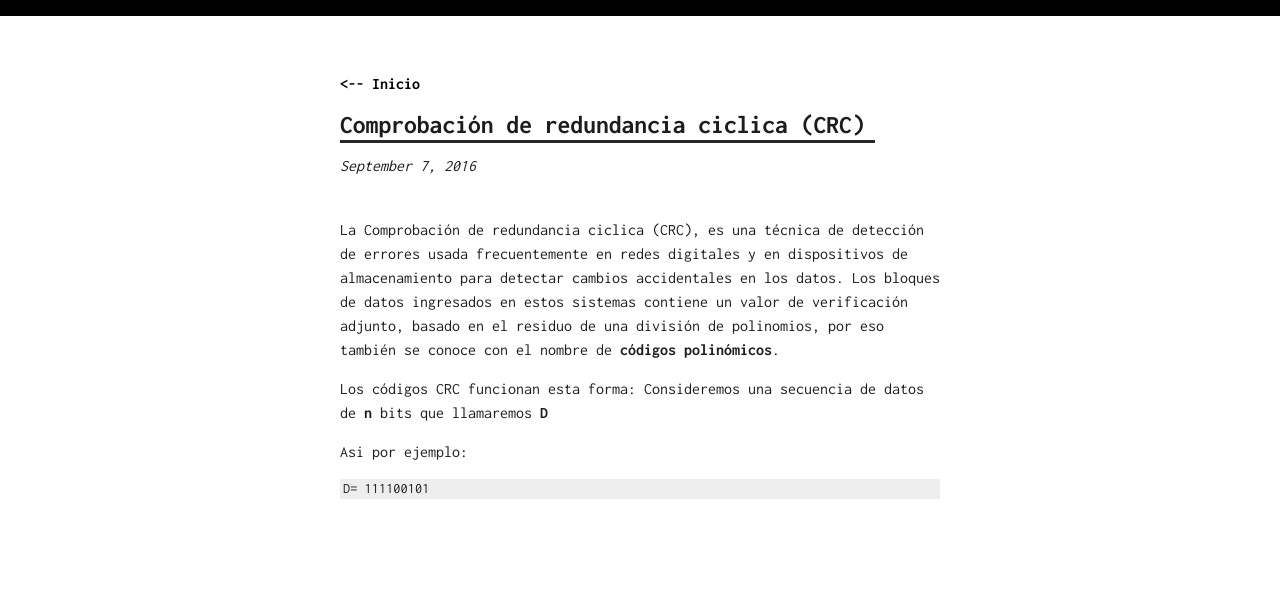
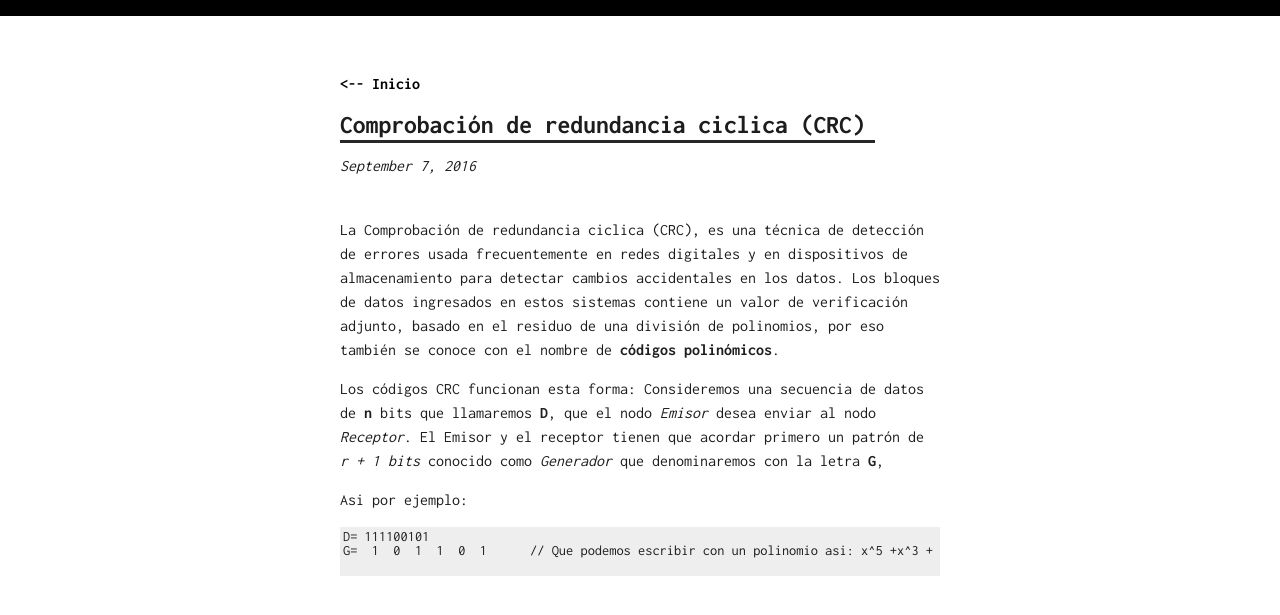
Before and after one commit to AlbCM/albcm.github.io, a Jekyll site: the page built from _posts/16-09-07-Codigo-de-redundancia-ciclica-CRC.markdown, in a window 1280 px wide. Shown: the top 615 px of the page. Built offline with Jekyll 4.4.1, drawn with Linux system fonts in a browser that asks for light colours; comment, search, counter and statistics services are not loaded.

Commit message:
Update 16-09-07-Codigo-de-redundancia-ciclica-CRC.markdown

```diff
--- a/_posts/16-09-07-Codigo-de-redundancia-ciclica-CRC.markdown
+++ b/_posts/16-09-07-Codigo-de-redundancia-ciclica-CRC.markdown
@@ -8,10 +8,13 @@ categories: Programacion
 La Comprobación de redundancia ciclica (CRC), es una técnica de detección de errores usada frecuentemente en redes digitales y en dispositivos de almacenamiento para detectar cambios accidentales en los datos. Los bloques de datos ingresados en estos sistemas contiene un valor de verificación adjunto, basado en el residuo de una división de polinomios, por eso también se conoce con el nombre de **códigos polinómicos**.
 
 Los códigos CRC funcionan esta forma:
-Consideremos una secuencia de datos de **n** bits que llamaremos **D**
+Consideremos una secuencia de datos de **n** bits que llamaremos **D**, que el nodo *Emisor* desea enviar al nodo *Receptor*. El Emisor y el receptor tienen que acordar primero un patrón de *r + 1 bits* conocido como *Generador* que denominaremos con la letra **G**,
 
 Asi por ejemplo:
 
 {% highlight text %}
 D= 111100101
+G=  1  0  1  1  0  1      // Que podemos escribir con un polinomio asi: x^5 +x^3 + x^2 + x^0
+
+
 {% endhighlight %}
```
